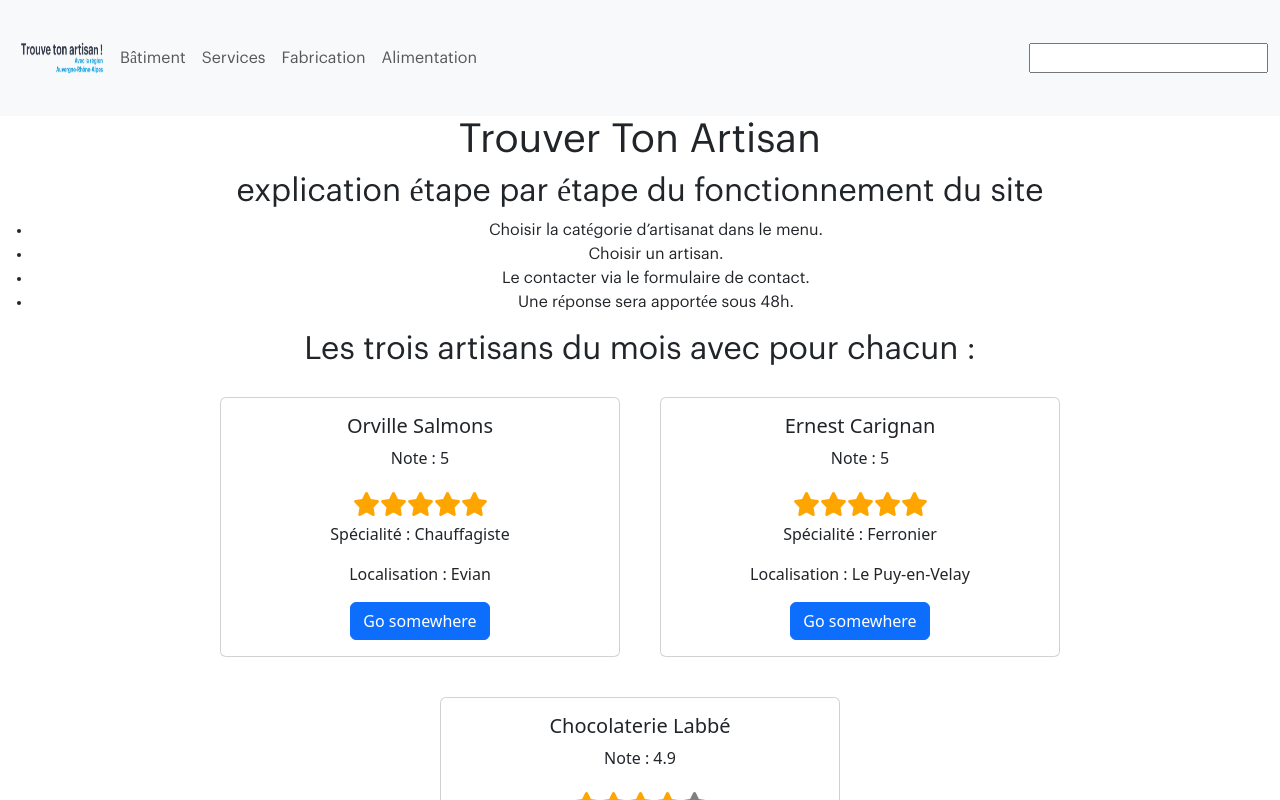
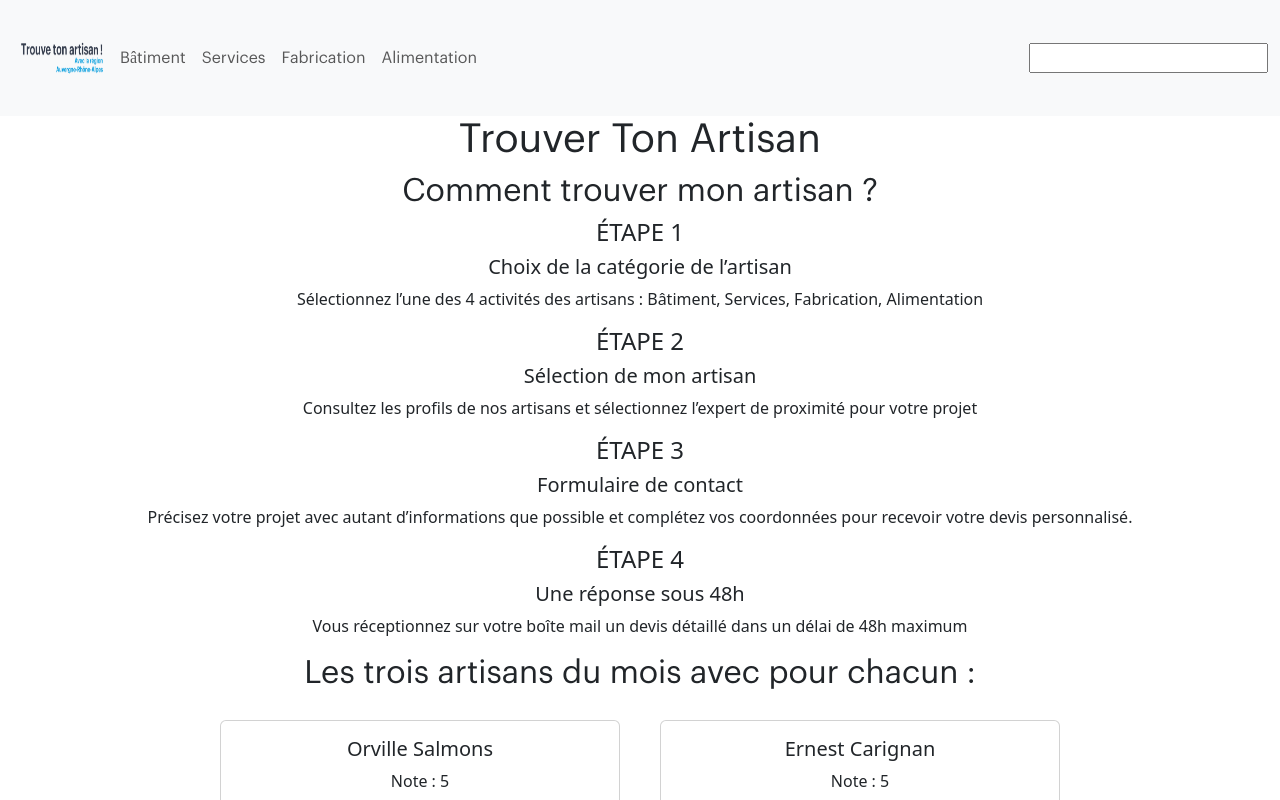
Before and after one commit to Delmi140/DEVOIR-LE-SITE-TROUVE-TON-ARTISAN-DELMI-NIDHAR, an Angular app: page / in a window 1280 px wide. Shown: the top 800 px of the page. Built offline with nearby package versions, Linux system fonts and the light colour scheme.

Commit message:
Add Home and Index.html

```diff
--- a/src/app/home/home.component.html
+++ b/src/app/home/home.component.html
@@ -4,13 +4,29 @@
             <h1>Trouver Ton Artisan</h1>
         </div>
         <div>
-            <h2>explication étape par étape du fonctionnement du site</h2>
-            <ul>
-                <li>Choisir la catégorie d’artisanat dans le menu.</li>
-                <li>Choisir un artisan.</li>
-                <li>Le contacter via le formulaire de contact.</li>
-                <li>Une réponse sera apportée sous 48h.</li>
-            </ul>
+            <h2>Comment trouver mon artisan ?</h2>
+            <div>
+              <div>
+                <h4>ÉTAPE 1</h4>
+                <h5>Choix de la catégorie de l’artisan </h5>
+                <p>Sélectionnez l’une des 4 activités des artisans : Bâtiment, Services, Fabrication, Alimentation  </p>
+              </div>
+              <div>
+                <h4>ÉTAPE 2</h4>
+                <h5>Sélection de mon artisan</h5>
+                <p>Consultez les profils de nos artisans et sélectionnez l’expert de proximité pour votre projet </p>
+              </div>
+              <div>
+                <h4>ÉTAPE 3</h4>
+                <h5>Formulaire de contact</h5>
+                <p>Précisez votre projet avec autant d’informations que possible et complétez vos coordonnées pour recevoir votre devis personnalisé. </p>
+              </div>
+              <div>
+                <h4>ÉTAPE 4</h4>
+                <h5>Une réponse sous 48h</h5>
+                <p>Vous réceptionnez sur votre boîte mail un devis détaillé dans un délai de 48h maximum</p>
+              </div>
+            </div>
         </div>
         <div>
             <div>
--- a/src/index.html
+++ b/src/index.html
@@ -5,6 +5,7 @@
   <title>Trouver Ton Artisan</title>
   <base href="/">
   <meta name="viewport" content="width=device-width, initial-scale=1">
+  <meta name="description" content="Trouve ton artisan est une plateforme dédiée aux artisans de la région,qui de permettre aux particuliers de trouver un artisan ">
   <link rel="icon" type="image/x-icon" href="./assets/icons/favicon-32.png">
   <link href="https://cdn.jsdelivr.net/npm/bootstrap@5.3.3/dist/css/bootstrap.min.css" rel="stylesheet" integrity="sha384-QWTKZyjpPEjISv5WaRU9OFeRpok6YctnYmDr5pNlyT2bRjXh0JMhjY6hW+ALEwIH" crossorigin="anonymous">
 </head>
```
